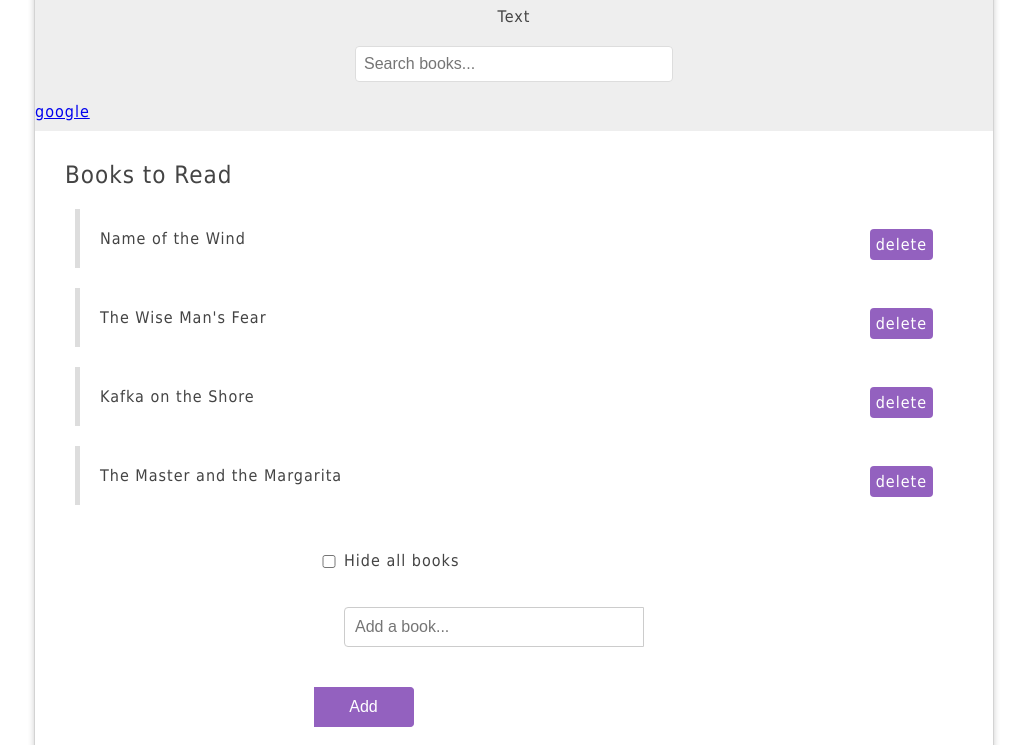
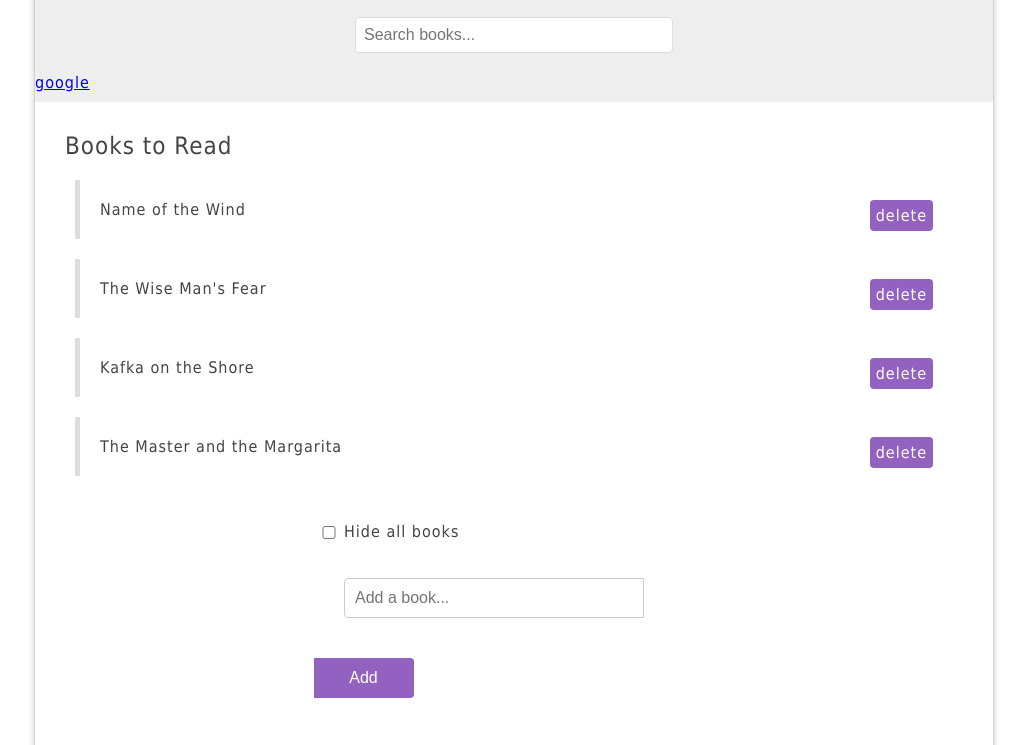
Before and after one commit to ArtNambaVan/intro, a plain HTML site: page index.html in a window 1280 px wide. Shown: the part 111-856 px from the top of the page, without its empty margins (126-1153 px from the left). Drawn offline with Linux system fonts and the light colour scheme.

Commit message:
Revert "Add text"
This reverts commit 2aae2811d84f11d617b774a197077a18bbf4e678.

```diff
--- a/index.html
+++ b/index.html
@@ -13,7 +13,6 @@
 	    	<div id="page-banner">
 	    		<h1 class="title">Bookorama</h1>
           <p>Books for Ninjas</p>
-          <p>Text</p>
           <form id="search-books">
             <input type="text" placeholder="Search books..." />
           </form>
```
